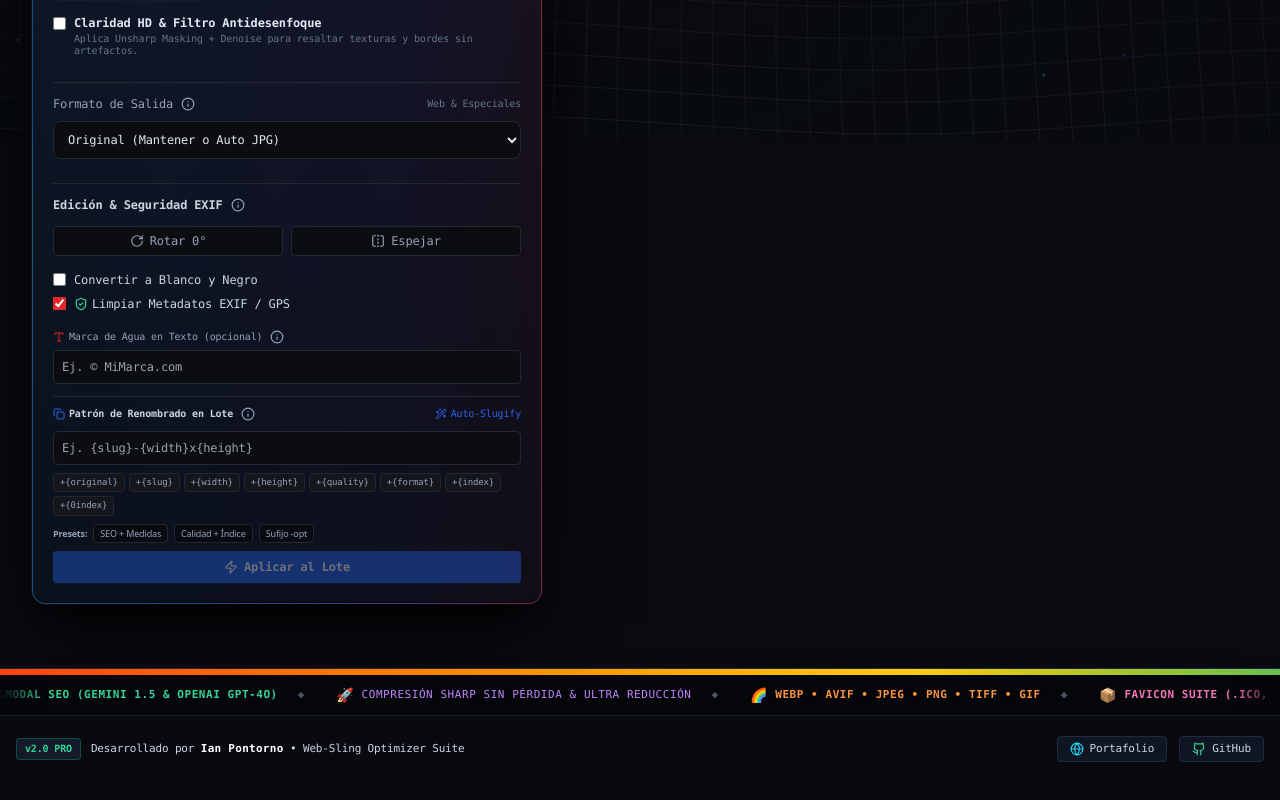
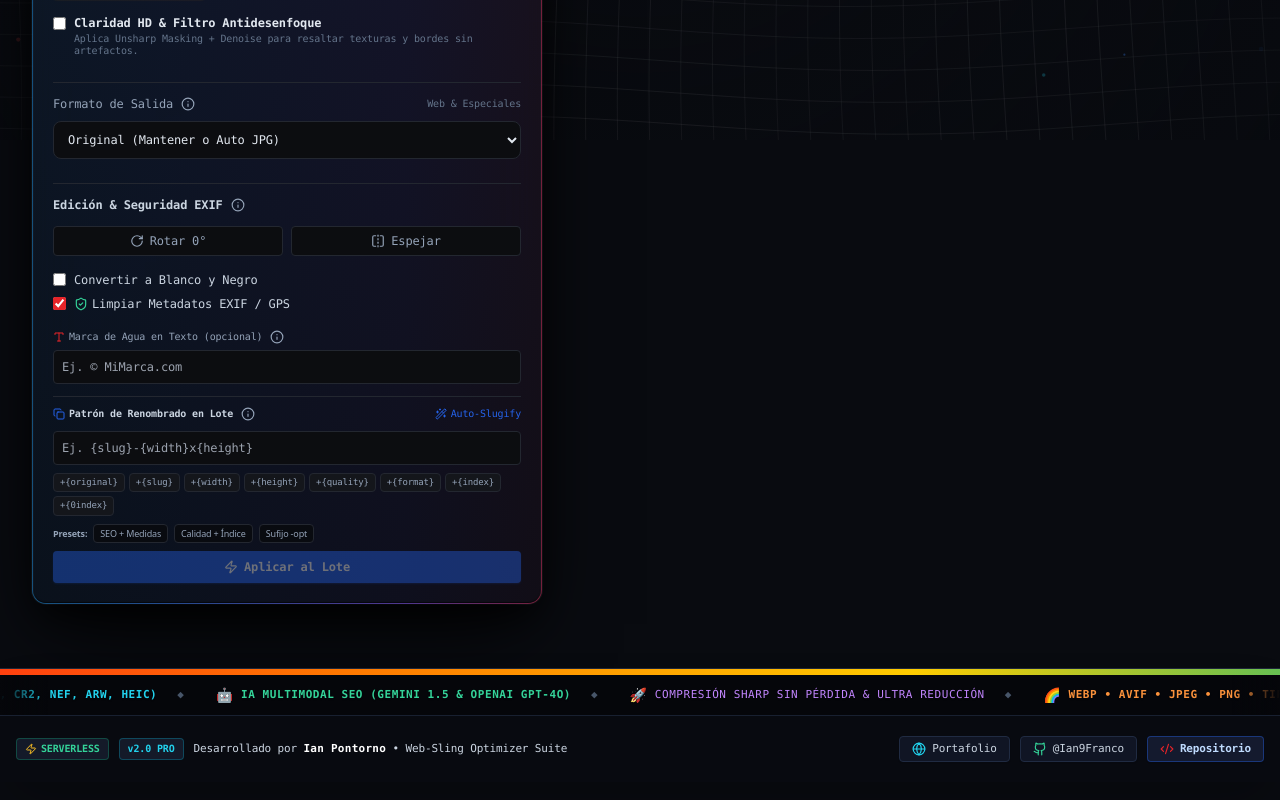
Before and after one commit to Ian9Franco/Web-Sling-Optimizer, a Next.js app: page / in a window 1280 px wide. Shown: the part 660-1460 px from the top of the page. Built offline with nearby package versions, Linux system fonts and the light colour scheme.

Commit message:
feat(ui): add serverless badge and split personal github profile from repository link in footer

```diff
--- a/components/Footer.tsx
+++ b/components/Footer.tsx
@@ -1,11 +1,12 @@
 'use client';
 
 import React from 'react';
-import { Globe, Github, Sparkles, Disc, Radio, Flame, Zap, Cpu } from 'lucide-react';
+import { Globe, Github, Sparkles, Disc, Radio, Flame, Zap, Cpu, ShieldCheck, GitFork, Star, Code2 } from 'lucide-react';
 
 export const Footer: React.FC = () => {
   const marqueeItems = [
     { text: 'WEB-SLING OPTIMIZER PRO', icon: '⚡', color: 'text-amber-400 font-extrabold' },
+    { text: 'ARQUITECTURA SERVERLESS & PRIVACIDAD TOTAL', icon: '🔒', color: 'text-cyan-300 font-bold' },
     { text: 'SUPER-RESOLUCIÓN LANCZOS3 (2X & 4X HD)', icon: '🌟', color: 'text-yellow-300 font-bold' },
     { text: 'SOPORTE UNIVERSAL RAW (DNG, CR2, NEF, ARW, HEIC)', icon: '📷', color: 'text-cyan-400 font-bold' },
     { text: 'IA MULTIMODAL SEO (GEMINI 1.5 & OPENAI GPT-4O)', icon: '🤖', color: 'text-emerald-400 font-bold' },
@@ -16,7 +17,7 @@ export const Footer: React.FC = () => {
     { text: 'LIMPIEZA DE METADATOS EXIF & GPS PRIVACY', icon: '🛡️', color: 'text-emerald-300' },
     { text: 'RECORTES PRESET PARA ADS, STORIES & BANNERS', icon: '📐', color: 'text-indigo-400' },
     { text: 'RENOMBRADO EN LOTE CON TOKENS DINÁMICOS & SLUGIFY', icon: '🏷️', color: 'text-teal-300 font-bold' },
-    { text: 'SIN LÍMITE DE PESO CON PRE-PROCESAMIENTO CLIENTE', icon: '⚡', color: 'text-rose-400 font-bold' },
+    { text: 'PROCESAMIENTO EN TIEMPO REAL SIN ALMACENAR DATOS', icon: '⚡', color: 'text-rose-400 font-bold' },
   ];
 
   return (
@@ -56,9 +57,13 @@ export const Footer: React.FC = () => {
       </div>
 
       {/* Bottom Info Bar */}
-      <div className="max-w-7xl mx-auto px-4 py-5 flex flex-col sm:flex-row items-center justify-between gap-4 text-xs text-slate-400">
-        <div className="flex items-center gap-2.5">
-          <span className="bg-[#141a29] text-emerald-400 border border-emerald-500/30 px-2 py-0.5 rounded text-[10px] font-bold">
+      <div className="max-w-7xl mx-auto px-4 py-5 flex flex-col md:flex-row items-center justify-between gap-4 text-xs text-slate-400">
+        <div className="flex flex-wrap items-center justify-center md:justify-start gap-2.5">
+          <span className="bg-[#141a29] text-emerald-400 border border-emerald-500/30 px-2 py-0.5 rounded text-[10px] font-bold flex items-center gap-1">
+            <Zap className="w-3 h-3 text-amber-400" />
+            <span>SERVERLESS</span>
+          </span>
+          <span className="bg-[#141a29] text-cyan-400 border border-cyan-500/30 px-2 py-0.5 rounded text-[10px] font-bold">
             v2.0 PRO
           </span>
           <p className="text-[11px] text-slate-300">
@@ -66,24 +71,39 @@ export const Footer: React.FC = () => {
           </p>
         </div>
 
-        <div className="flex items-center gap-3 text-[11px]">
+        {/* Links: Portfolio, Perfil GitHub y Repositorio Oficial */}
+        <div className="flex flex-wrap items-center justify-center gap-2.5 text-[11px]">
           <a
             href="https://ian-pontorno-portfolio.vercel.app/"
             target="_blank"
             rel="noopener noreferrer"
             className="flex items-center gap-1.5 px-3 py-1 rounded bg-[#101524] text-slate-300 hover:text-white border border-[#202b42] hover:border-[#2563eb] transition shadow-sm"
+            title="Ver Portafolio de Ian Pontorno"
           >
             <Globe className="w-3.5 h-3.5 text-cyan-400" />
             <span>Portafolio</span>
           </a>
+
           <a
             href="https://github.com/Ian9Franco"
             target="_blank"
             rel="noopener noreferrer"
             className="flex items-center gap-1.5 px-3 py-1 rounded bg-[#101524] text-slate-300 hover:text-white border border-[#202b42] hover:border-emerald-500 transition shadow-sm"
+            title="Perfil de GitHub @Ian9Franco"
           >
             <Github className="w-3.5 h-3.5 text-emerald-400" />
-            <span>GitHub</span>
+            <span>@Ian9Franco</span>
+          </a>
+
+          <a
+            href="https://github.com/Ian9Franco/Web-Sling-Optimizer"
+            target="_blank"
+            rel="noopener noreferrer"
+            className="flex items-center gap-1.5 px-3 py-1 rounded bg-[#141a2e] text-blue-200 hover:text-white border border-[#2563eb]/40 hover:border-[#3b82f6] transition shadow-sm hover:shadow-[0_0_12px_rgba(37,99,235,0.3)]"
+            title="Ver Código Fuente del Repositorio en GitHub"
+          >
+            <Code2 className="w-3.5 h-3.5 text-[#e62429]" />
+            <span className="font-semibold">Repositorio</span>
           </a>
         </div>
       </div>
```
